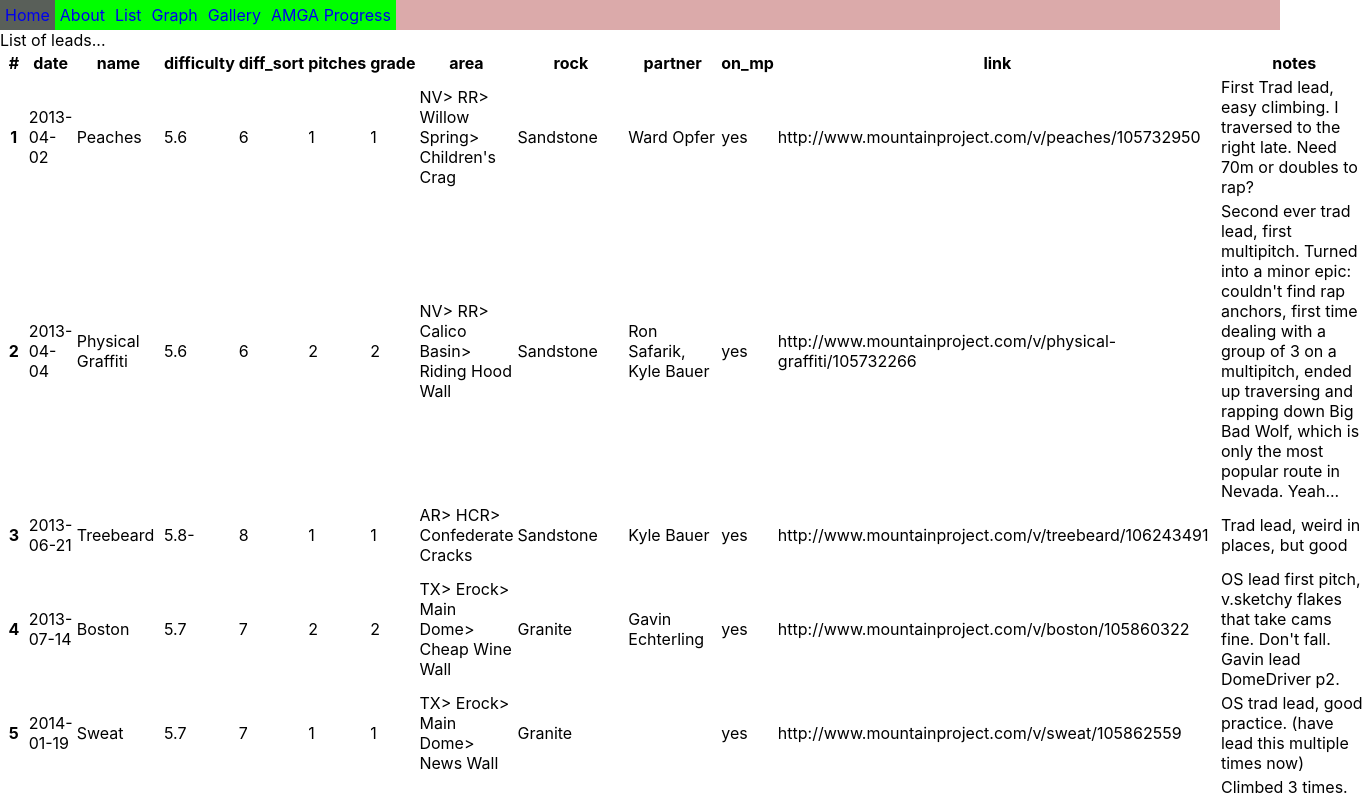
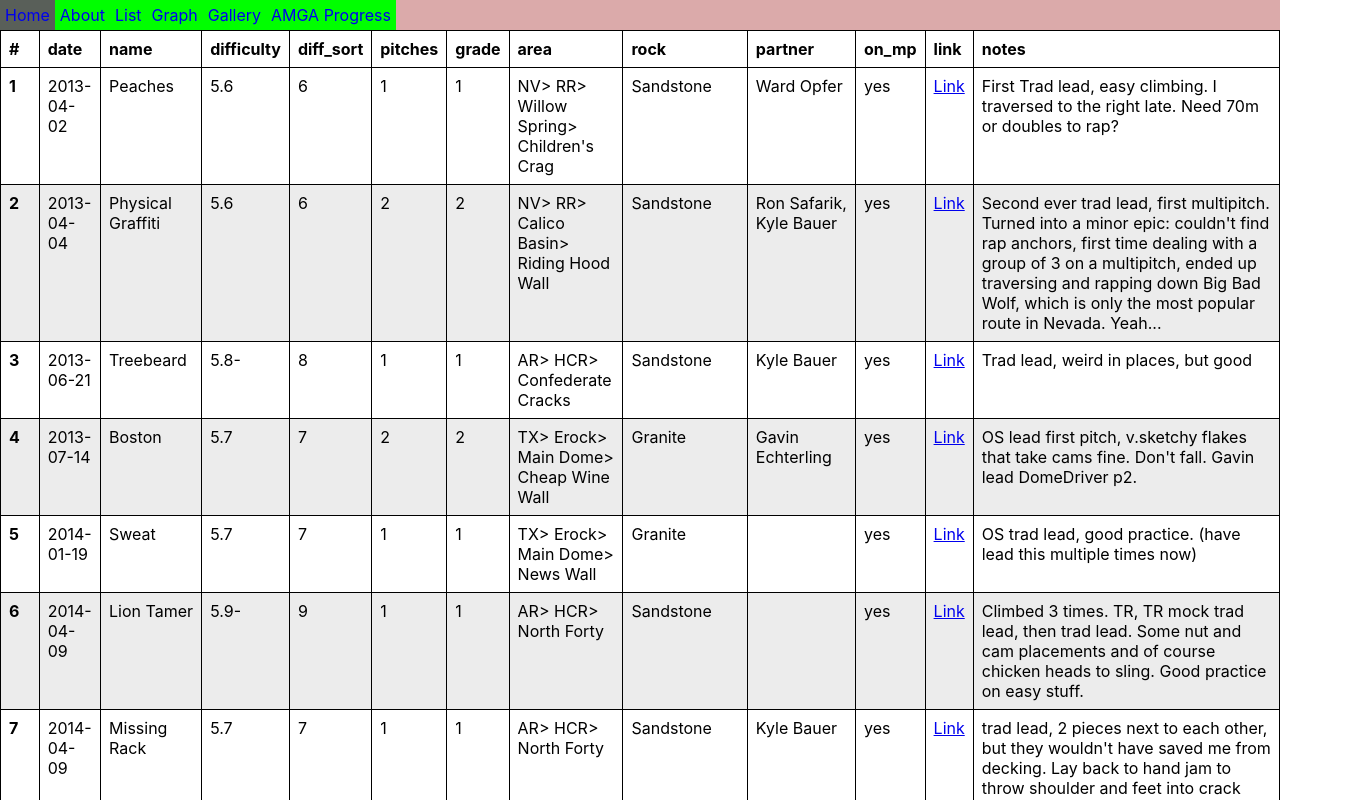
Before and after one commit to j-poneil/tradleads.jponeil.com, a React (Create React App) app: page /list in a window 1280 px wide. Shown: the top 800 px of the page, 1371 px wide, since content can reach past the window. Built offline with nearby package versions, Linux system fonts and the light colour scheme.

Commit message:
Better organization of table data

```diff
--- a/src/routes/List.js
+++ b/src/routes/List.js
@@ -1,7 +1,14 @@
-import React, { useState, useEffect } from 'react'
+import React, { useState, useEffect } from 'react';
+import '../styles/list.css'
 
 /*
 ! Won't see any of the SQL data in live reload dev env because it doesn't run any of the PHP code, duh
+
+TODO - Table sorting...
+    Previously how I was just querying the SQL DB and returning the results is by far the least code to write
+
+    Sorting with JS is complicated. Seems like may cause a ton of re-renders if I'm not careful
+        https://www.w3schools.com/howto/howto_js_sort_table.asp
 */
 
 import { testJSON }  from './JSONtableExample';
@@ -34,14 +41,7 @@ export const List = () => {
 
     }, [])
 
-
-
-
-    return (
-        <div>
-            List of leads...<br/>
-            {/* data */}
-            {/* { JSON.stringify(testJSON) } */}
+    const completeTable = (
         <table>
             <thead>
                 <tr>
@@ -62,7 +62,7 @@ export const List = () => {
             </thead>
             <tbody>
                 {
-                        // ! Swap testJSON for data
+                    // ! Swap testJSON for data before deploy
                     testJSON.map( route => {
                         return (
                             <tr key={route['#']} >
@@ -77,7 +77,7 @@ export const List = () => {
                                 <td>{ route['rock'] }</td>
                                 <td>{ route['partner'] }</td>
                                 <td>{ route['on_mp'] }</td>
-                                    <td>{ route['link'] }</td>
+                                <td><a href={ route['link'] }>Link</a></td>
                                 <td>{ route['notes'] }</td>
                             </tr>
                         )
@@ -85,6 +85,13 @@ export const List = () => {
                 }
             </tbody>
         </table>
+    );
+
+
+
+    return (
+        <div>
+            { completeTable }
         </div>
     )
 }
```
Lines whose indentation alone changed are shown as unchanged.
